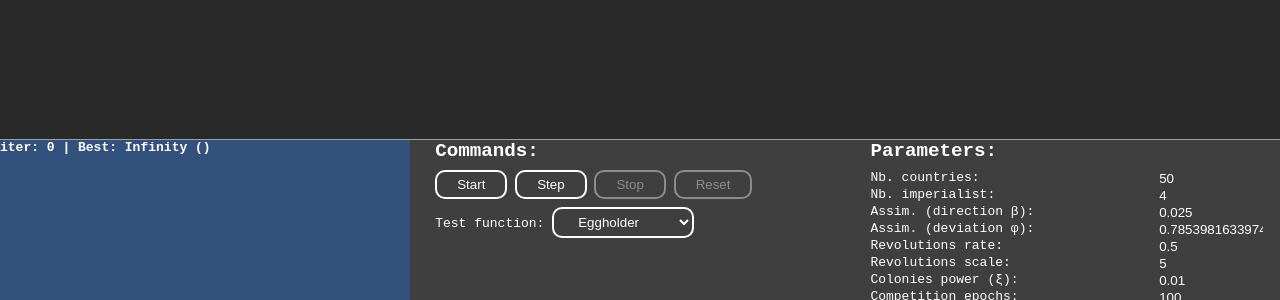
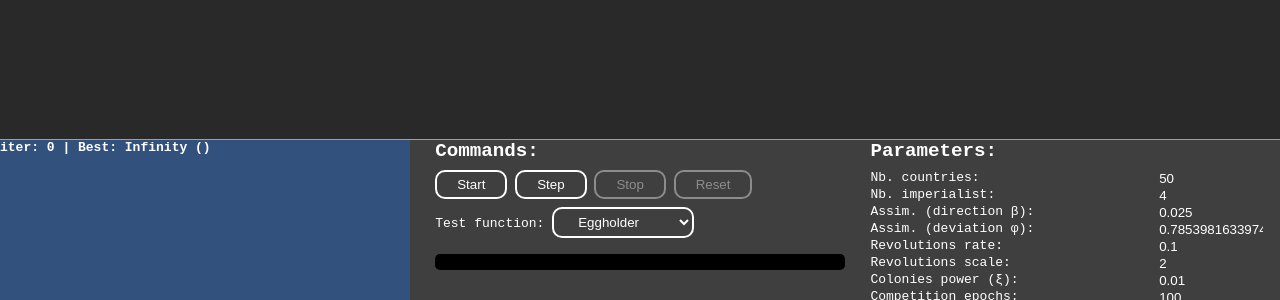
Before and after one commit to louisquentinjoucla/imperialist_metaheuristic, a plain HTML site: page imperial.html in a window 1280 px wide. Shown: the part 501-801 px from the top of the page. Drawn offline with nearby package versions, Linux system fonts and the light colour scheme.

Commit message:
Bar de puissance

```diff
--- a/imperial.html
+++ b/imperial.html
@@ -28,6 +28,11 @@
           <option v-for="option in test_functions" v-bind:value="option">{{option.name}}</option>
         </select>
       </label>
+      <div>
+        <div class="bar">
+          <div v-for="empire in empires" :style="{width:100*empire.x/(parameters.nb_countries-parameters.nb_imperialists)+'%', 'background-color':empire.color}"></div>
+        </div>
+      </div>
     </div>
     <div class="parameters">
       <h4> Parameters: </h4>
--- a/misc.js
+++ b/misc.js
@@ -104,7 +104,7 @@ function set_test(){
     reset()
 }
 
-let data = {algo:null, inter:null, test_functions, objective:test_functions[0], parameters:{nb_countries:50, nb_imperialists:4, assimilation_deviation:Math.PI/4, assimilation_direction:0.025, colonies_power:0.01, revolution_scale:5, revolution_rate:0.5, influency_epoch:100}}
+let data = {algo:null, inter:null, test_functions, objective:test_functions[0], parameters:{nb_countries:50, nb_imperialists:4, assimilation_deviation:Math.PI/4, assimilation_direction:0.025, colonies_power:0.01, revolution_scale:2, revolution_rate:0.1, influency_epoch:100}}
 init_data()
 let view = new Vue({el:"#ui", data, computed:{running() { return !!this.$data.inter }}, mounted(){}})
 data.algo = null
--- a/src/ica.js
+++ b/src/ica.js
@@ -35,7 +35,7 @@ async function* ica(parameters) {
 
     //Main loop
       await world.create_or_update_graph(true)
-      let update = () => { data.iteration = iteration ; data.countries = countries ; data.empires = imperialists.map(v => v.colonies.length) ; data.best = best }
+      let update = () => { data.iteration = iteration ; data.countries = countries ; data.empires = imperialists.map(v => { return {x:v.colonies.length, color:v.color} }) ; data.best = best }
       while (++iteration) {
 
         //Update colonies and imperialist lists
--- a/style.css
+++ b/style.css
@@ -122,3 +122,17 @@ select option {
 *::-webkit-scrollbar {
   width: 0;
 }
+
+.bar {
+  background: black;
+  border-radius: 5px;
+  overflow: hidden;
+  width: 100%;
+  height: 1rem;
+  margin-top: 1rem;
+}
+
+.bar > div {
+  height: 100%;
+  float: left;
+}
```
